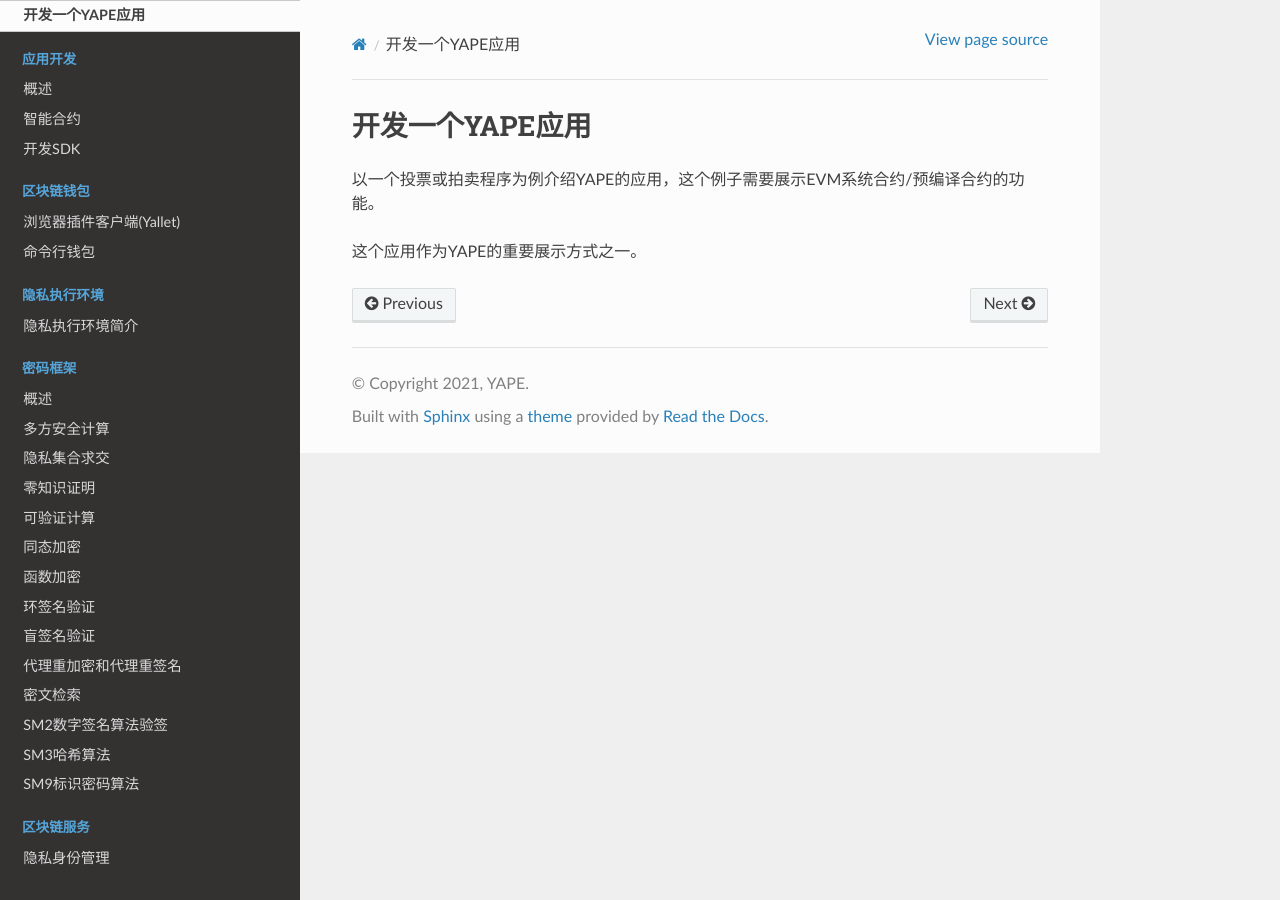
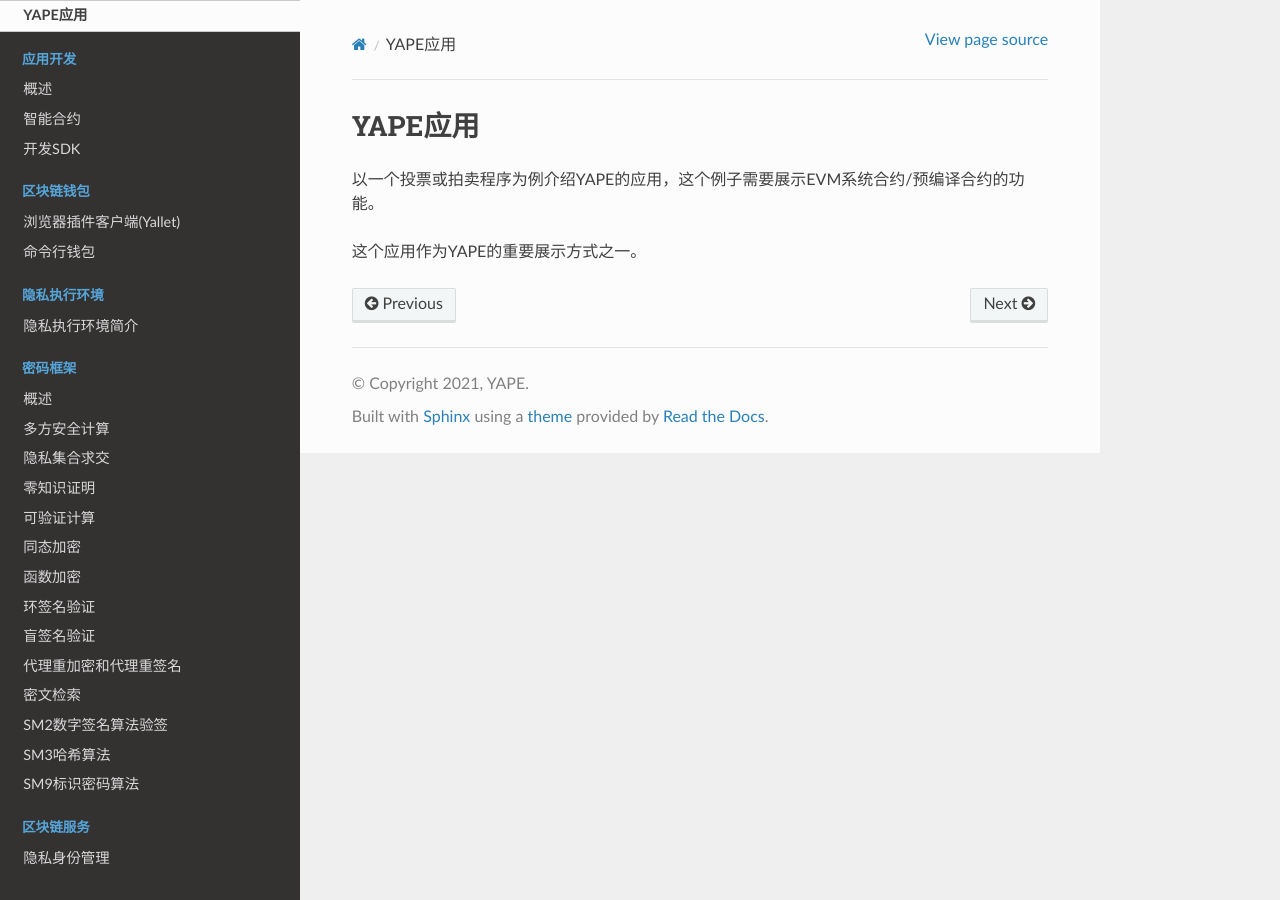
Before and after one commit to boyanet/yape-docs, a Sphinx documentation site: the page built from docs/source/start/yape_app.md, in a window 1280 px wide. Built offline with Sphinx 7.4.7 and the Read the Docs theme 2.0.0, drawn with Linux system fonts in a browser that asks for light colours; pages that are not in the unit, such as notebooks, are missing from menus.

Commit message:
Update yape_app.md

```diff
--- a/docs/source/start/yape_app.md
+++ b/docs/source/start/yape_app.md
@@ -1,4 +1,4 @@
-# 开发一个YAPE应用
+# YAPE应用
 
 以一个投票或拍卖程序为例介绍YAPE的应用，这个例子需要展示EVM系统合约/预编译合约的功能。
 
```
